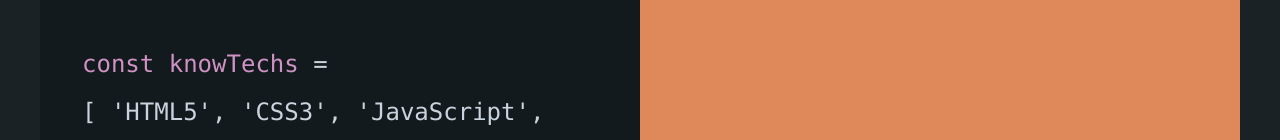
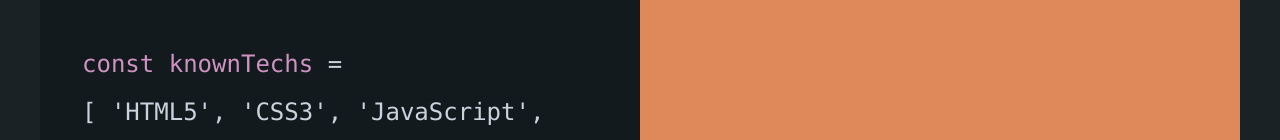
Before and after one commit to PDGPer/react-portfolio, a React (Create React App) app: page / in a window 1280 px wide. Shown: the part 604-744 px from the top of the page. Built offline with nearby package versions, Linux system fonts and the light colour scheme.

Commit message:
Fixed typos

```diff
--- a/src/components/App.js
+++ b/src/components/App.js
@@ -116,7 +116,7 @@ const App = () => {
           </div>
         </div>
 
-        {/* KNOW TECHS SECTION */}
+        {/* KNOWN TECHS SECTION */}
         <div className="row-container row-container-reverse">
           <div
             className={
--- a/src/components/homePageContent/TechText.js
+++ b/src/components/homePageContent/TechText.js
@@ -3,7 +3,7 @@ export const TechText = () => {
   return (
     <div>
       <p className="text">
-        <span className="code-purple">const knowTechs</span> =<br></br>[
+        <span className="code-purple">const knownTechs</span> =<br></br>[
         'HTML5', 'CSS3', 'JavaScript', 'TypeScript', 'React', 'Redux',
         'Redux-Saga', 'REST', 'Azure', 'Git', 'NPM', Yarn 'Material UI', 'Styled
         Components', ...etc ]<br></br>
```
